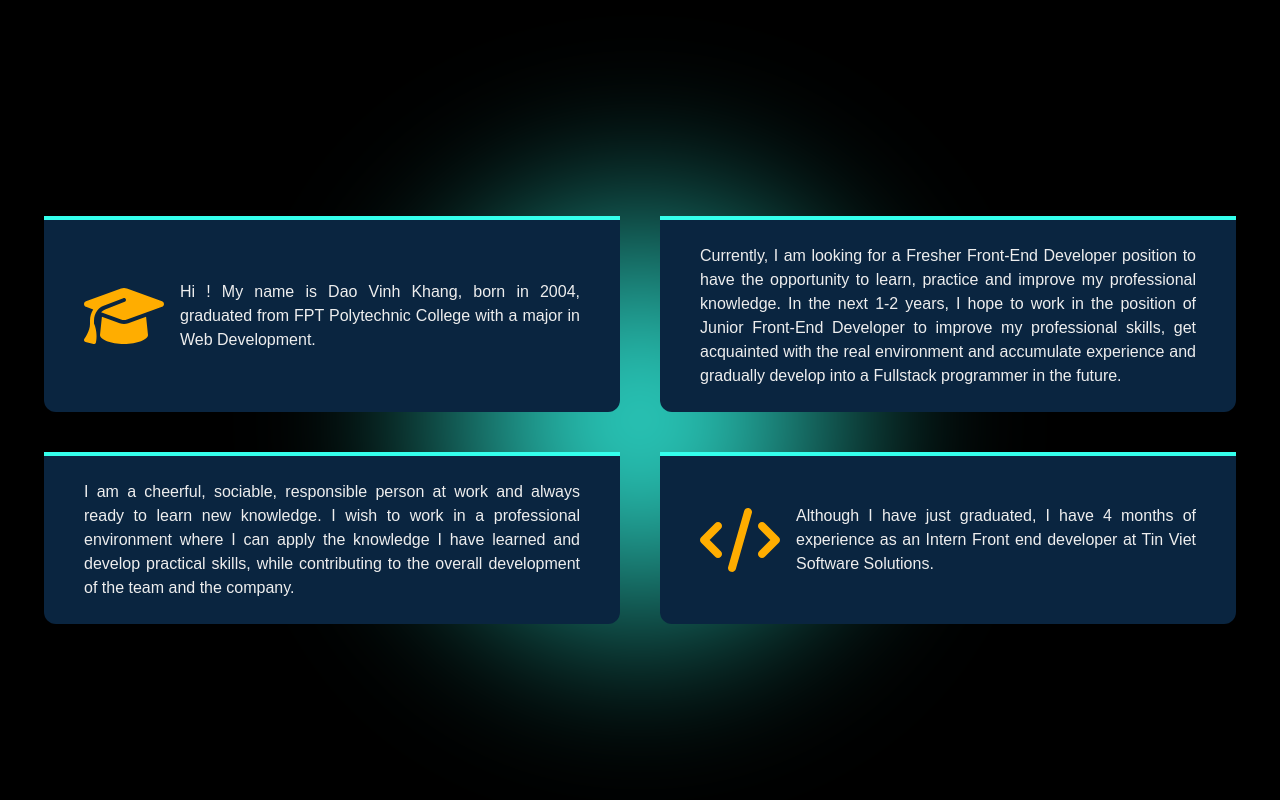
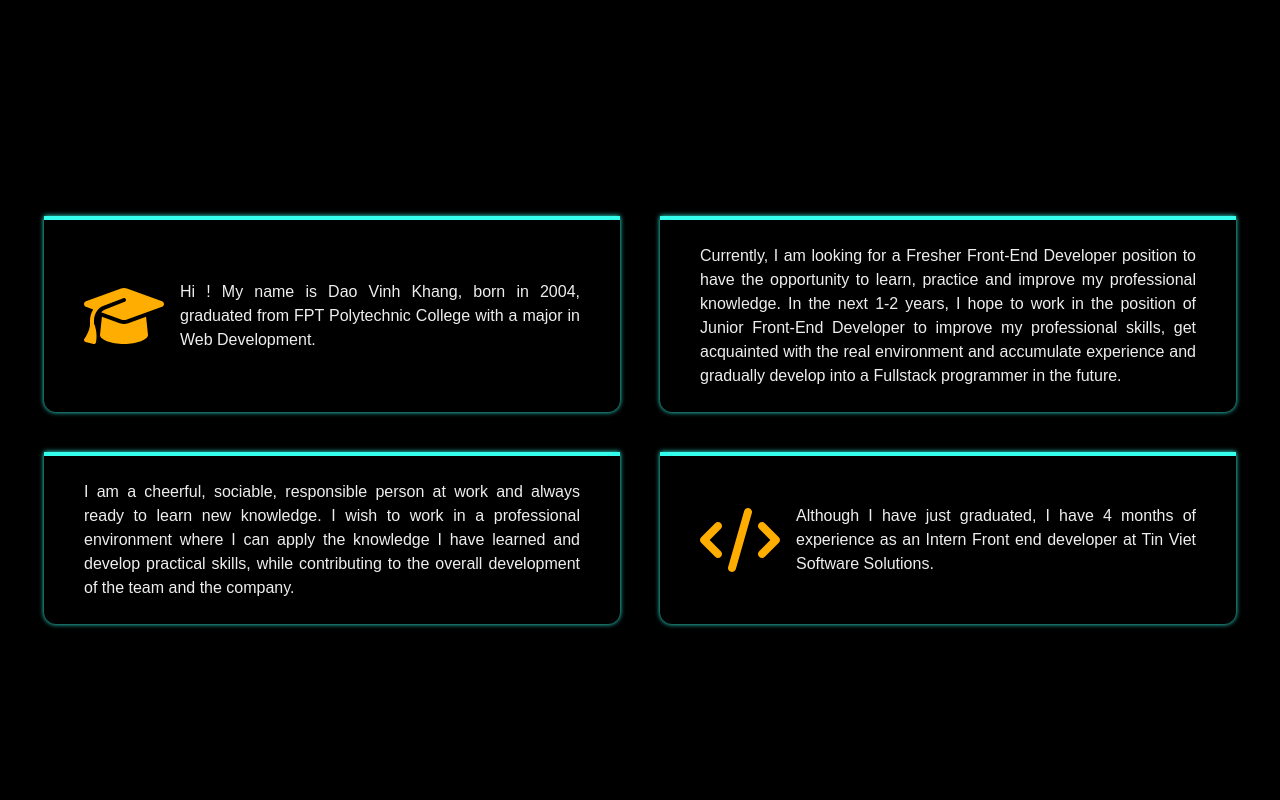
Before and after one commit to Khangdao0311/portfolio-nextjs, a Next.js app: page /en in a window 1280 px wide. Shown: the part 820-1620 px from the top of the page. Built offline with nearby package versions, Linux system fonts and the light colour scheme; what @ant-design/nextjs-registry would draw is missing.

Commit message:
edit css global, section, header

```diff
--- a/src/app/globals.css
+++ b/src/app/globals.css
@@ -1,7 +1,8 @@
 @import "tailwindcss";
 
 body {
-  background: #000;
+  /* background-image: url("../assets/images/bg.png"); */
+  background-color: #000;
   color: #eee;
   font-family: Arial, Helvetica, sans-serif;
 }
--- a/src/components/Header.tsx
+++ b/src/components/Header.tsx
@@ -71,7 +71,7 @@ function Header() {
           className="group !border-2 !border-[theme(--primary-light)] [&_.ant-float-btn-body]:!bg-black [&_.ant-float-btn-body]:hover:!bg-[theme(--primary-light)] [&_.ant-float-btn-body]:shadow-[0_0_5px_theme(--primary-light)] hover:scale-120  !transition-all duration-300"
         />
       </FloatButton.Group>
-      <header className="fixed top-0 left-0 right-0 w-full bg-black z-30">
+      <header className="fixed top-0 left-0 right-0 w-full bg-black/80 z-30">
         <div className="container-custom flex items-center justify-between px-2.5 xl:px-0 py-4 ">
           {/* logo */}
           <a
--- a/src/components/sections/About.tsx
+++ b/src/components/sections/About.tsx
@@ -12,7 +12,7 @@ function About() {
           data-aos-duration="500"
           className="w-full h-auto center-flex"
         >
-          <div className="w-full h-full center-flex gap-4 border-t-4 border-[theme(--primary-light)] rounded-b-xl bg-[theme(--primary-dark)] py-6 px-10 hover:scale-105 transition-all duration-300">
+          <div className="w-full h-full bg-black center-flex gap-4 shadow-[0_0_5px_theme(--primary-light)] rounded-b-xl  border-t-4 border-[theme(--primary-light)] py-6 px-10 hover:scale-105 transition-all duration-300">
             <div className="w-20 aspect-square">
               <FaGraduationCap className="w-full h-full text-[theme(--secondary)]" />
             </div>
@@ -25,7 +25,7 @@ function About() {
           data-aos-duration="650"
           className="w-full h-auto center-flex"
         >
-          <div className="w-full h-full center-flex gap-4 border-t-4 border-[theme(--primary-light)] rounded-b-xl bg-[theme(--primary-dark)] py-6 px-10 hover:scale-105 transition-all duration-300">
+          <div className="w-full h-full bg-black center-flex gap-4 shadow-[0_0_5px_theme(--primary-light)] rounded-b-xl  border-t-4 border-[theme(--primary-light)] py-6 px-10 hover:scale-105 transition-all duration-300">
             <p className="flex-1 text-justify">{t("2")}</p>
           </div>
         </div>
@@ -35,7 +35,7 @@ function About() {
           data-aos-duration="800"
           className="w-full h-auto center-flex"
         >
-          <div className="w-full h-full center-flex gap-4 border-t-4 border-[theme(--primary-light)] rounded-b-xl bg-[theme(--primary-dark)] py-6 px-10 hover:scale-105 transition-all duration-300">
+          <div className="w-full h-full bg-black center-flex gap-4 shadow-[0_0_5px_theme(--primary-light)] rounded-b-xl  border-t-4 border-[theme(--primary-light)] py-6 px-10 hover:scale-105 transition-all duration-300">
             <p className="flex-1 text-justify">{t("3")}</p>
           </div>
         </div>
@@ -45,7 +45,7 @@ function About() {
           data-aos-duration="950"
           className="w-full h-auto center-flex"
         >
-          <div className="w-full h-full center-flex gap-4 border-t-4 border-[theme(--primary-light)] rounded-b-xl bg-[theme(--primary-dark)] py-6 px-10 hover:scale-105 transition-all duration-300">
+          <div className="w-full h-full bg-black center-flex gap-4 shadow-[0_0_5px_theme(--primary-light)] rounded-b-xl  border-t-4 border-[theme(--primary-light)] py-6 px-10 hover:scale-105 transition-all duration-300">
             <div className="w-20 aspect-square">
               <FaCode className="w-full h-full text-[theme(--secondary)]" />
             </div>
@@ -53,7 +53,6 @@ function About() {
           </div>
         </div>
       </div>
-      <div className="absolute mt-10 top-1/2 left-1/2 -translate-y-1/2 -translate-x-1/2 bg-[radial-gradient(50%_50%_at_50%_50%,_theme(--primary-light)_0%,_#000_100%)] w-[90%] max-w-[600px] aspect-square -z-10 blur-3xl" />
     </section>
   );
 }
--- a/src/components/sections/Contact.tsx
+++ b/src/components/sections/Contact.tsx
@@ -131,7 +131,7 @@ function Contact() {
       </div>
       <div
         data-aos="zoom-in-down"
-        className="w-full max-w-[500px] p-6 sm:p-10 border-2 border-[theme(--primary-light)] rounded-xl"
+        className="w-full max-w-[500px] p-6 sm:p-10 border-2 border-[theme(--primary-light)] bg-black rounded-xl"
       >
         <h2 className="text-3xl font-semibold text-white mb-4 text-center">
           {t("contactMe")}
@@ -224,7 +224,7 @@ function Contact() {
                   ></textarea>
                 </Popover>
               </div>
-              <button className="w-full center-flex gap-2 text-2xl font-bold text-nowrap py-4 rounded-lg bg-transparent hover:bg-[theme(--primary-light)] text-white hover:text-[theme(--primary-dark)] border-2 border-[theme(--primary-light)] transition-all hover:scale-105 duration-300">
+              <button className="w-full center-flex gap-2 text-2xl font-bold text-nowrap py-4 rounded-lg bg-transparent hover:bg-[theme(--primary-light)] bg-black text-white hover:text-[theme(--primary-dark)] border-2 border-[theme(--primary-light)] transition-all hover:scale-105 duration-300">
                 {t("sendMessage")}
               </button>
             </Form>
--- a/src/components/sections/Home.tsx
+++ b/src/components/sections/Home.tsx
@@ -85,39 +85,43 @@ export default function Home() {
         >
           <a
             href="https://github.com/khangdao0311"
-            className="p-2 border-2 border-[theme(--primary-light)] group hover:bg-[theme(--primary-light)] rounded-lg hover:scale-125 transition-transform duration-200 cursor-pointer"
+            className="p-2 border-2 border-[theme(--primary-light)] group hover:bg-[theme(--primary-light)] bg-black rounded-lg hover:scale-125 transition-transform duration-200 cursor-pointer"
           >
             <FaGithub className="w-9 h-9 text-white group-hover:text-[theme(--primary-dark)]" />
           </a>
           <a
             href="https://www.linkedin.com/in/khangdao0311/"
-            className="p-2 border-2 border-[theme(--primary-light)] group hover:bg-[theme(--primary-light)] rounded-lg hover:scale-125 transition-transform duration-200 cursor-pointer"
+            className="p-2 border-2 border-[theme(--primary-light)] group hover:bg-[theme(--primary-light)] bg-black rounded-lg hover:scale-125 transition-transform duration-200 cursor-pointer"
           >
             <FaLinkedinIn className="w-9 h-9 text-white group-hover:text-[theme(--primary-dark)]" />
           </a>
           <a
             href="https://www.facebook.com/profile.php?id=61564139123358"
-            className="p-2 border-2 border-[theme(--primary-light)] group hover:bg-[theme(--primary-light)] rounded-lg hover:scale-125 transition-transform duration-200 cursor-pointer"
+            className="p-2 border-2 border-[theme(--primary-light)] group hover:bg-[theme(--primary-light)] bg-black rounded-lg hover:scale-125 transition-transform duration-200 cursor-pointer"
           >
             <FaFacebookF className="w-9 h-9 text-white group-hover:text-[theme(--primary-dark)]" />
           </a>
           <a
             href="https://zalo.me/84976382553"
-            className="p-2 border-2 border-[theme(--primary-light)] group hover:bg-[theme(--primary-light)] rounded-lg hover:scale-125 transition-transform duration-200 cursor-pointer"
+            className="p-2 border-2 border-[theme(--primary-light)] group hover:bg-[theme(--primary-light)] bg-black rounded-lg hover:scale-125 transition-transform duration-200 cursor-pointer"
           >
             <icons.zalo className="w-9 h-9 text-white group-hover:text-[theme(--primary-dark)]" />
           </a>
         </div>
-        <a
+        <div
           data-aos="fade-right"
           data-aos-duration="1000"
-          className="w-full lg:w-2/3 text-2xl center-flex gap-2 font-bold text-nowrap py-4 rounded-lg bg-transparent hover:bg-[theme(--primary-light)] text-white hover:text-[theme(--primary-dark)] border border-[theme(--primary-light)] transition-all hover:scale-105 duration-300"
-          href={`/${t("cv")}`}
-          download
+          className="w-full lg:w-2/3 center-flex"
         >
-          <FaDownload />
-          {t("download")}
-        </a>
+          <a
+            className="w-full text-2xl center-flex gap-2 font-bold text-nowrap py-4 rounded-lg bg-black hover:bg-[theme(--primary-light)] text-white hover:text-[theme(--primary-dark)] border border-[theme(--primary-light)] transition-transform hover:scale-105 duration-300"
+            href={`/${t("cv")}`}
+            download
+          >
+            <FaDownload />
+            {t("download")}
+          </a>
+        </div>
       </div>
       <div
         data-aos="fade-up"
```
